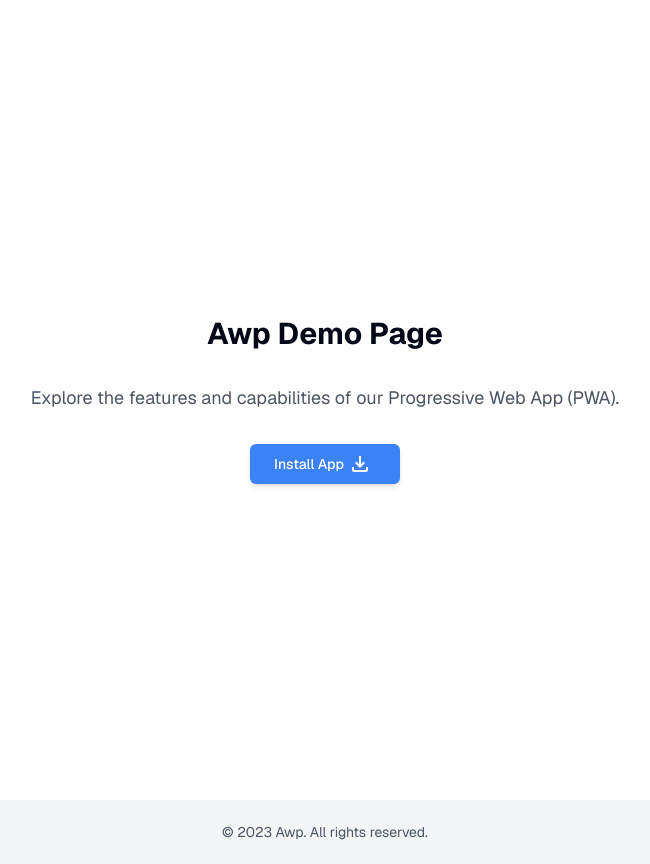
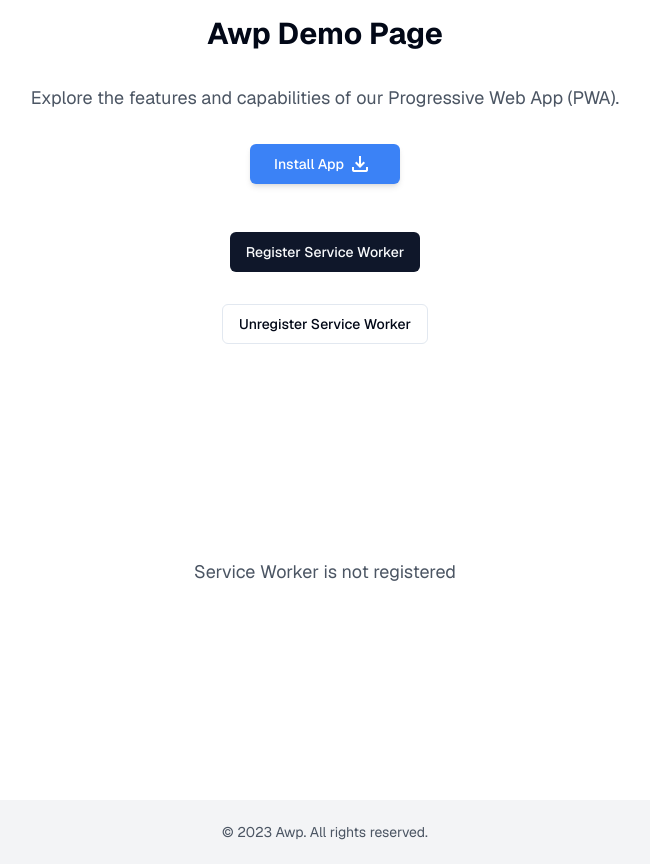
Before and after one commit to Charizard13/awp, a Next.js app: page /demo in a window 1280 px wide. Shown: the whole page, without its empty margins (315-965 px from the left). Built offline with nearby package versions, Linux system fonts and the light colour scheme.

Commit message:
added service worker

```diff
--- a/app/demo/page.tsx
+++ b/app/demo/page.tsx
@@ -1,5 +1,8 @@
+"use client";
 import type { App } from "@/hooks/useInstall";
 import Install from "./_components/Install";
+import useServiceWorker from "@/hooks/useserviceWorker";
+import { Button } from "@/components/ui/button";
 declare global {
   interface Window {
     showOpenFilePicker?(): Promise<any>;
@@ -10,11 +13,25 @@ declare global {
 }
 
 export default function DemoPage() {
+  const { isRegistered, unRegister, register } = useServiceWorker();
   return (
     <div className="flex flex-col items-center justify-center flex-grow text-center p-4 space-y-8">
       <h1 className="text-3xl font-bold">Awp Demo Page</h1>
       <p className="text-lg text-gray-600 dark:text-gray-400">Explore the features and capabilities of our Progressive Web App (PWA).</p>
       <Install />
+      <div className="flex flex-col items-center justify-center flex-grow text-center p-4 space-y-8">
+        <Button onClick={register}>Register Service Worker</Button>
+        <Button onClick={unRegister} variant="outline">
+          Unregister Service Worker
+        </Button>
+        <div className="flex flex-col items-center justify-center flex-grow text-center p-4 space-y-8">
+          {isRegistered ? (
+            <p className="text-lg text-gray-600 dark:text-gray-400">Service Worker is registered</p>
+          ) : (
+            <p className="text-lg text-gray-600 dark:text-gray-400">Service Worker is not registered</p>
+          )}
+        </div>
+      </div>
     </div>
   );
 }
--- a/app/layout.tsx
+++ b/app/layout.tsx
@@ -1,4 +1,4 @@
-import { GeistSans } from "geist/font";
+import { GeistSans } from "geist/font/sans";
 import "./globals.css";
 import { Toaster } from "@/components/ui/toaster";
 
--- /dev/null
+++ b/hooks/useserviceWorker.tsx
@@ -0,0 +1,30 @@
+"use client";
+
+import { useState } from "react";
+import { toast } from "@/components/ui/use-toast";
+export default function useServiceWorker() {
+  const [isRegistered, setIsRegistered] = useState(false);
+
+  const register = async () => {
+    try {
+      if ("serviceWorker" in navigator) {
+        await navigator.serviceWorker.register("/serviceworker.js");
+        setIsRegistered(true);
+      }
+    } catch (e) {
+      toast({
+        title: "Error",
+        description: `Service worker registration failed. ${e}`,
+      });
+      setIsRegistered(false);
+    }
+  };
+
+  const unRegister = async () => {
+    const registrations = await navigator.serviceWorker.getRegistrations();
+    registrations.forEach((registration) => registration.unregister());
+    setIsRegistered(false);
+  };
+
+  return { isRegistered, unRegister, register };
+}
```
